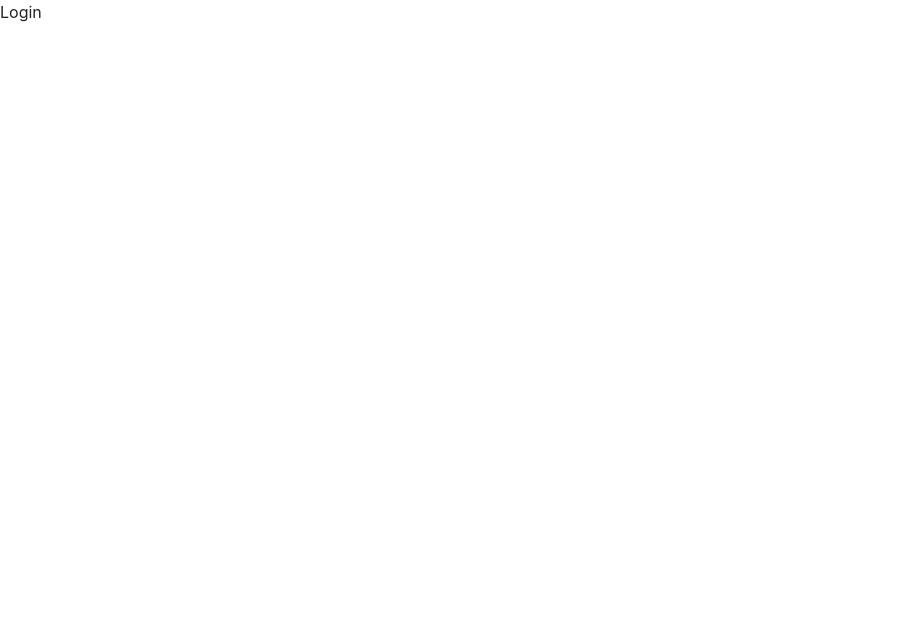
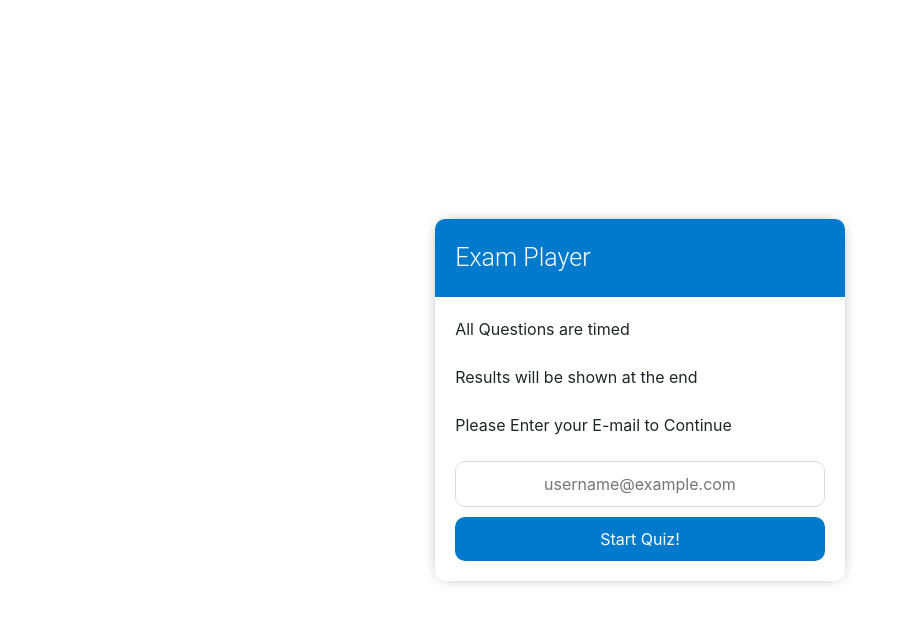
Before and after one commit to sriniwas14/ExamPlayer, a React (Create React App) app: page / in a window 1280 px wide. Shown: the top 624 px of the page, without its empty margins (0-911 px from the left). Built offline with nearby package versions, Linux system fonts and the light colour scheme.

Commit message:
Implemented Logic for the Login Component

```diff
--- a/package.json
+++ b/package.json
@@ -6,6 +6,7 @@
     "@testing-library/jest-dom": "^5.11.4",
     "@testing-library/react": "^11.1.0",
     "@testing-library/user-event": "^12.1.10",
+    "node-sass": "^5.0.0",
     "react": "^17.0.2",
     "react-bootstrap": "^1.5.2",
     "react-dom": "^17.0.2",
--- a/src/App.scss
+++ b/src/App.scss
@@ -0,0 +1,69 @@
+// COLORS
+$primary-color : #007acc;
+$primary-text : #ffffff;
+
+// VALUES
+$defaultBorderRadius: 10px;
+
+/**
+1. Elements
+2. Login Component
+**/
+
+// Elements
+input:focus,
+select:focus,
+textarea:focus,
+button:focus {
+    outline: none;
+}
+
+.customInputField {
+    padding: 10px;
+    border: 1px solid #dadada;
+    width: 100%;
+    border-radius: $defaultBorderRadius;
+    text-align: center;
+}
+
+.customButton {
+    padding: 10px;
+    background-color: $primary-color;
+    color: $primary-text;
+    border: 0;
+    width: 100%;
+    border-radius: $defaultBorderRadius;
+    text-align: center;
+    transition: 0.2s ease-out;
+    &:hover {
+        background-color: darken($color: $primary-color, $amount: 6);
+        transition: 0.2s ease-in;
+    }
+}
+
+
+// Login Component
+.loginContainer {
+    position: fixed;
+    top: 0;
+    left: 0;
+    right: 0;
+    bottom: 0;
+    display: flex;
+    .loginDialog {
+        margin: auto;
+        box-shadow: 0 0 17px -9px;
+        border-radius: $defaultBorderRadius;
+        overflow: hidden;
+        .loginHeader, .loginBody {
+            padding: 20px;
+        }
+        .loginHeader {
+            font-family: 'Roboto';
+            font-weight: 300;
+            font-size: 25px;
+            background-color: $primary-color;
+            color: $primary-text;
+        }
+    }
+}
--- /dev/null
+++ b/src/Components/Login.js
@@ -0,0 +1,48 @@
+import React, { useRef } from 'react'
+import { useDataUpdate } from '../DataContext'
+
+export default function Login() {
+    const updateDataContext = useDataUpdate()
+
+    const emailInputRef = useRef()
+
+    const isEmailValid = (emailAddress) => {
+        if (emailAddress<1) return false
+        const re = /\S+@\S+\.\S+/
+        const isValid = re.test(emailAddress)===true
+
+        if(!isValid){
+            return false
+        }
+        return true
+    }
+
+    const submitEmail = () => {
+        const email = emailInputRef.current.value
+        if(isEmailValid(email)){
+            updateDataContext.setSelectedRoute("questions")
+            updateDataContext.setUserEmail(email)
+        }
+    }
+
+    return (
+        <div className="loginContainer">
+            <div className="loginDialog">
+                <div className="loginHeader">
+                    Exam Player
+                </div>
+                <div className="loginBody">
+                    All Questions are timed
+                    <br /><br />
+                    Results will be shown at the end
+                    <br /><br />
+                    Please Enter your E-mail to Continue
+
+                    <br /><br />
+                    <input ref={emailInputRef} className="customInputField" placeholder="username@example.com" type="email" />
+                    <button style={{ marginTop: 10 }} onClick={submitEmail} className="customButton">Start Quiz!</button>
+                </div>
+            </div>
+        </div>
+    )
+}
--- a/src/DataContext.js
+++ b/src/DataContext.js
@@ -13,15 +13,19 @@ export function useDataUpdate() {
 
 export function DataProvider({ children }) {
     const [selectedRoute, setSelectedRoute] = useState("")
+    const [userEmail, setUserEmail] = useState("")
+
     return (
         <DataContext.Provider value={
             {
-                selectedRoute
+                selectedRoute,
+                userEmail
             }
         }>
             <DataUpdaterContext.Provider value={
                 {
-                    setSelectedRoute
+                    setSelectedRoute,
+                    setUserEmail
                 }
             }>
                 { children }
--- a/src/Routes.js
+++ b/src/Routes.js
@@ -1,4 +1,5 @@
 import React from 'react'
+import Login from './Components/Login'
 import { useData } from './DataContext'
 
 export default function Routes() {
@@ -6,7 +7,7 @@ export default function Routes() {
 
     switch(dataContext.selectedRoute){
         case "":
-            return (<div>Login</div>)
+            return (<Login />)
         case "questions":
             return (<div>Questions</div>)
         case "result":
```
Also changed, not shown: 1 other file (tests, documents, lock files or other folders).
